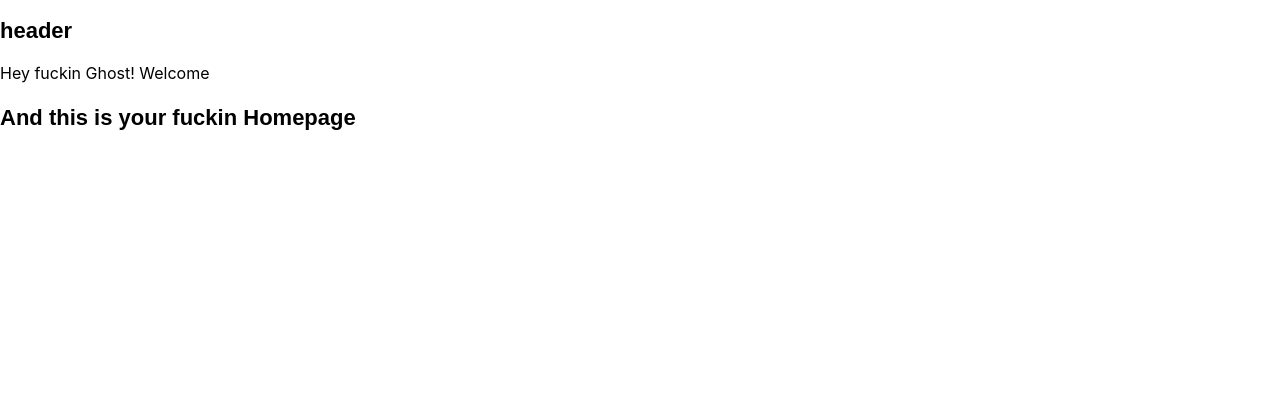
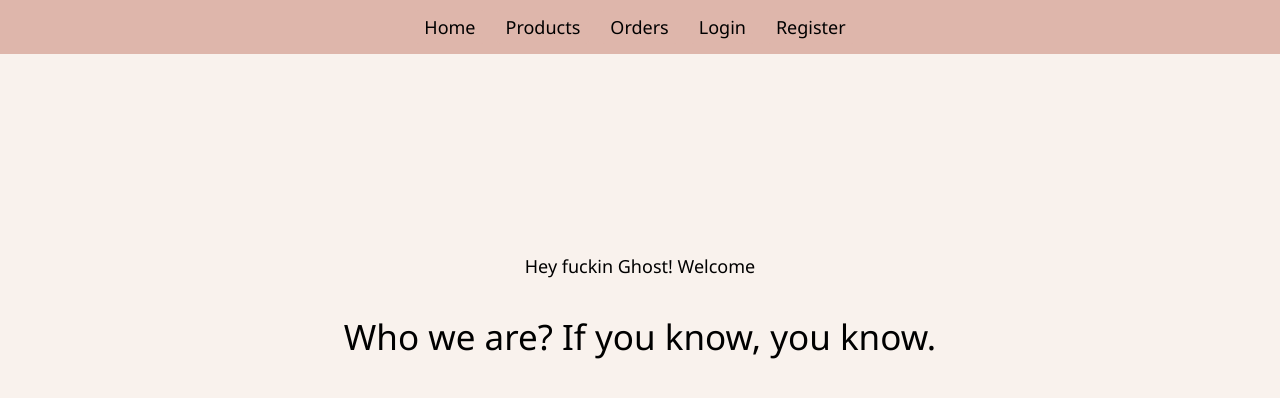
Before and after one commit to 665-stack/router-firebase-intergration-2, a React (Create React App) app: page / in a window 1280 px wide. Shown: the top 398 px of the page. Built offline with nearby package versions, Linux system fonts and the light colour scheme.

Commit message:
add routes in header and add style

```diff
--- a/src/Components/Header/Header.css
+++ b/src/Components/Header/Header.css
@@ -1,5 +1,22 @@
-.header h2 {
+.header {
+    background-color: #DEB6AB;
+    text-align: center;
+    padding: 15px 0px;
+    margin-bottom: 70px;
+}
+
+.header nav a {
+    background-color: #DEB6AB;
+    margin-right: 10px;
+    padding: 5px 10px;
+    border-radius: 5px;
+    text-decoration: none;
+    font-size: 18px;
     color: black;
-    font-family: Arial, Helvetica, sans-serif;
-    font-size: 22px;
+    font-weight: 400;
+    font-family: 'Segoe UI', Tahoma, Geneva, Verdana, sans-serif;
 }
+
+.header nav a:hover {
+    background-color: white !important;
+}
--- a/src/Components/Header/Header.js
+++ b/src/Components/Header/Header.js
@@ -1,10 +1,17 @@
 import React from 'react';
+import { Link } from 'react-router-dom';
 import './Header.css'
 
 const Header = () => {
     return (
         <div className='header'>
-            <h2>header</h2>
+            <nav>
+                <Link to="/">Home</Link>
+                <Link to="/products">Products</Link>
+                <Link to="/orders">Orders</Link>
+                <Link to="/login">Login</Link>
+                <Link to="/register">Register</Link>
+            </nav>
         </div>
     );
 };
--- a/src/Components/Home/Home.css
+++ b/src/Components/Home/Home.css
@@ -1,5 +1,17 @@
+.home {
+    text-align: center;
+    margin-top: 200px;
+}
+
+.home p {
+    font-size: 18px;
+    font-family: 'Segoe UI', Tahoma, Geneva, Verdana, sans-serif;
+    font-weight: 400;
+}
+
 .home h3 {
     color: black;
-    font-family: Arial, Helvetica, sans-serif;
-    font-size: 22px;
+    font-family: 'Segoe UI', Tahoma, Geneva, Verdana, sans-serif;
+    font-size: 35px;
+    font-weight: 400;
 }
--- a/src/Components/Home/Home.js
+++ b/src/Components/Home/Home.js
@@ -5,7 +5,7 @@ const Home = () => {
     return (
         <div className='home'>
             <p>Hey fuckin Ghost! Welcome</p>
-            <h3>And this is your fuckin Homepage</h3>
+            <h3>Who we are? If you know, you know.</h3>
         </div>
     );
 };
--- a/src/index.css
+++ b/src/index.css
@@ -1,4 +1,10 @@
 body {
+  margin: 0;
+  padding: 0;
+  background-color: #F9F2ED;
+}
+
+/* body {
   margin: 0;
   font-family: -apple-system, BlinkMacSystemFont, 'Segoe UI', 'Roboto', 'Oxygen',
     'Ubuntu', 'Cantarell', 'Fira Sans', 'Droid Sans', 'Helvetica Neue',
@@ -10,4 +16,4 @@ body {
 code {
   font-family: source-code-pro, Menlo, Monaco, Consolas, 'Courier New',
     monospace;
-}
+} */
```
